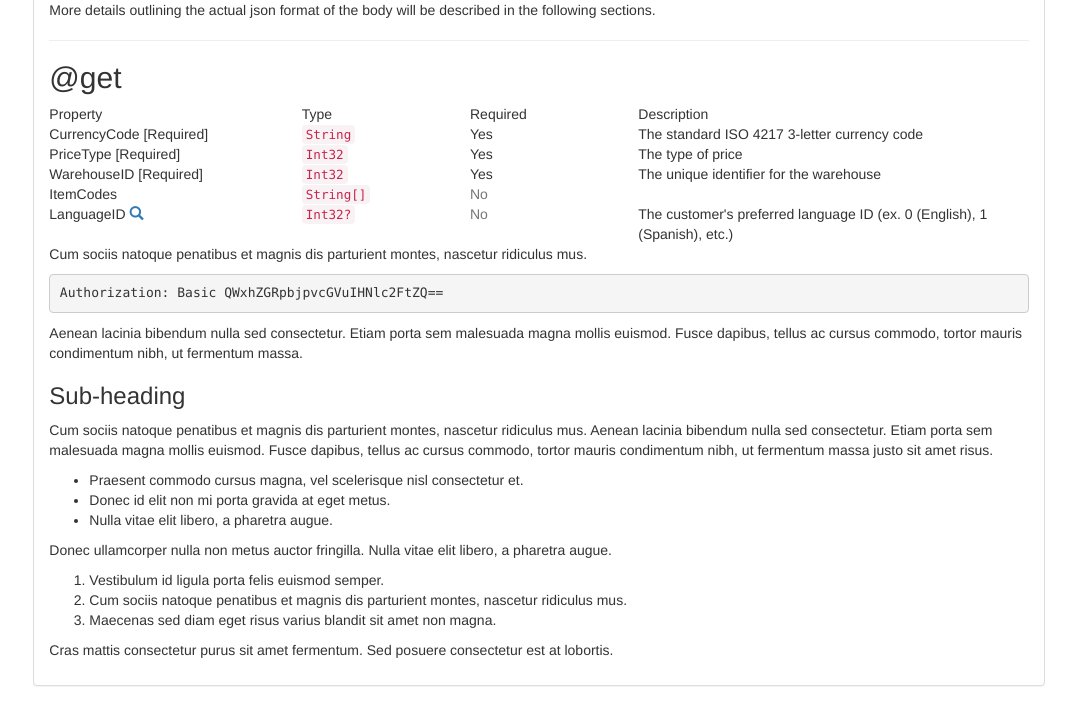
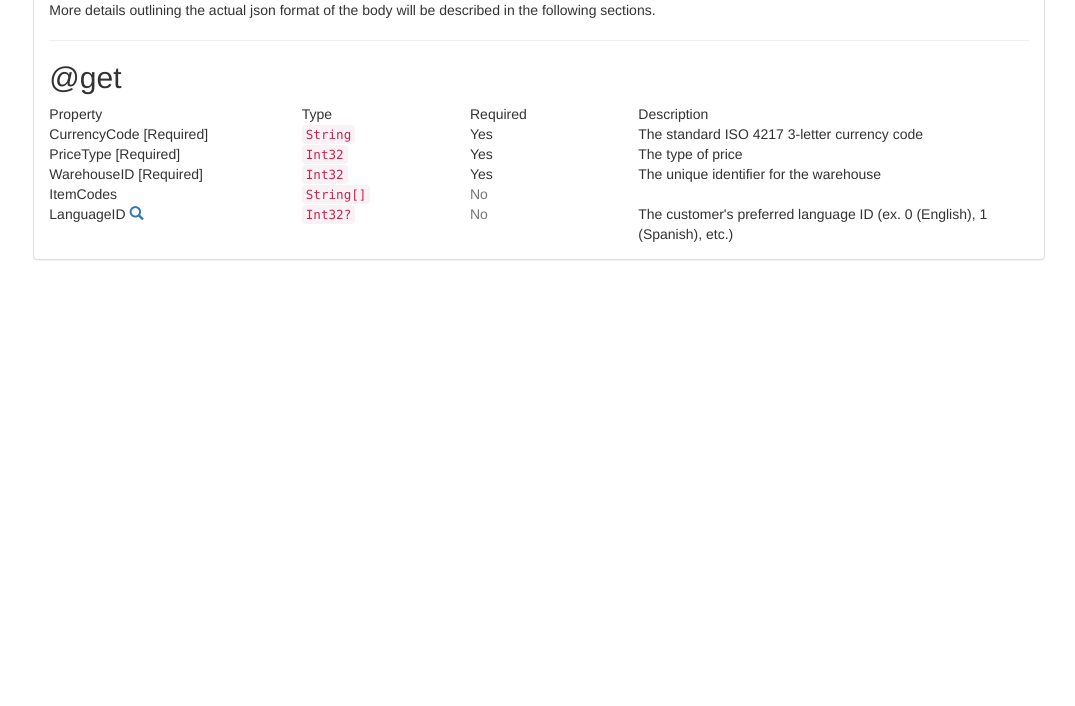
Before and after one commit to recio862/MyRestTickets, a Flask app: template app/templates/api.html in a window 1280 px wide. Shown: the part 617-1323 px from the top of the page, without its empty margins (205-1280 px from the left). After the commit the page ends 877 px from the top, so only its background shows below. Run offline with Flask 2, Linux system fonts and the light colour scheme; the template is opened without the code that fills it, so the values that code supplies are empty; some libraries are stand-ins or nearby versions.

Commit message:
url rendering

```diff
--- a/app/authservices.py
+++ b/app/authservices.py
@@ -113,7 +113,7 @@ def validate_username(username):
     return False  # error checking db or user exists
 
 
-# To-do: email validation
+# Todo: email validation
 def validate_email(email):
     return True
 
--- a/app/resttickets.py
+++ b/app/resttickets.py
@@ -98,7 +98,7 @@ def api_page(username):
 def logout(username):
     if username:
         authservices.remove_user_from_session(username)
-    return redirect(urlservices.__base_url__)
+    return redirect(urlservices.base_url)
 
 
 @app.route('/login', methods=['POST'])
@@ -114,7 +114,7 @@ def user_login_form(username):
 @authservices.authenticate_with_auth_header
 def user_login_auth(key):
     if not key:
-        return 0
+        return '0'
     return key
 
 
--- a/app/templates/api.html
+++ b/app/templates/api.html
@@ -76,6 +76,8 @@
 
 <!-- Page Content -->
 <br><br><br><br><br>
+
+
 
 <div class="container-fluid main-container">
     <div class="col-md-2 sidebar">
@@ -296,31 +298,7 @@
                     </div>
 
 
-                    <p>Cum sociis natoque penatibus et magnis dis parturient montes, nascetur ridiculus mus.</p>
-                    <pre><code>Authorization: Basic QWxhZGRpbjpvcGVuIHNlc2FtZQ==</code></pre>
-                    <p>Aenean lacinia bibendum nulla sed consectetur. Etiam porta sem malesuada magna mollis euismod.
-                        Fusce dapibus, tellus ac cursus commodo, tortor mauris condimentum nibh, ut fermentum massa.</p>
-
-                    <h3>Sub-heading</h3>
-
-                    <p>Cum sociis natoque penatibus et magnis dis parturient montes, nascetur ridiculus mus. Aenean
-                        lacinia bibendum nulla sed consectetur. Etiam porta sem malesuada magna mollis euismod. Fusce
-                        dapibus, tellus ac cursus commodo, tortor mauris condimentum nibh, ut fermentum massa justo sit
-                        amet risus.</p>
-                    <ul>
-                        <li>Praesent commodo cursus magna, vel scelerisque nisl consectetur et.</li>
-                        <li>Donec id elit non mi porta gravida at eget metus.</li>
-                        <li>Nulla vitae elit libero, a pharetra augue.</li>
-                    </ul>
-                    <p>Donec ullamcorper nulla non metus auctor fringilla. Nulla vitae elit libero, a pharetra
-                        augue.</p>
-                    <ol>
-                        <li>Vestibulum id ligula porta felis euismod semper.</li>
-                        <li>Cum sociis natoque penatibus et magnis dis parturient montes, nascetur ridiculus mus.</li>
-                        <li>Maecenas sed diam eget risus varius blandit sit amet non magna.</li>
-                    </ol>
-                    <p>Cras mattis consectetur purus sit amet fermentum. Sed posuere consectetur est at lobortis.</p>
-                </div>
+                    </div>
                 <!-- /.blog-post -->
             </div>
         </div>
--- a/app/urlservices.py
+++ b/app/urlservices.py
@@ -1,21 +1,21 @@
 __author__ = 'rjr862'
 import string
 
-__base_url__ = "http://127.0.0.1:5000/"
-__ticket__ = '/projects/<int:project>/tickets/<int:ticket>'
-__tickets__ = '/projects/<int:project>/tickets'
-__project__ = '/projects/<int:project>'
-__projects__ = '/projects/'
+base_url = "http://127.0.0.1:5000/"
+ticket_url = '/projects/<int:project>/tickets/<int:ticket>'
+tickets_url = '/projects/<int:project>/tickets'
+project_url = '/projects/<int:project>'
+projects_url = '/projects/'
 
 
 def get_ticket_url(project, ticket):
-    ticket_url = __base_url__ + __ticket__
-    ticket_url = string.replace(ticket_url, '<int:project>', project)
-    ticket_url = string.replace(ticket_url, '<int:ticket>', ticket)
-    return ticket_url
+    result = base_url + ticket_url
+    result = string.replace(result, '<int:project>', project)
+    result = string.replace(result, '<int:ticket>', ticket)
+    return result
 
 
 def get_project_url(project):
-    project_url = __base_url__ + __project__
-    project_url = string.replace(project_url, '<int:project>', project)
-    return project_url
+    result = base_url + project_url
+    result = string.replace(project_url, '<int:project>', project)
+    return result
```
